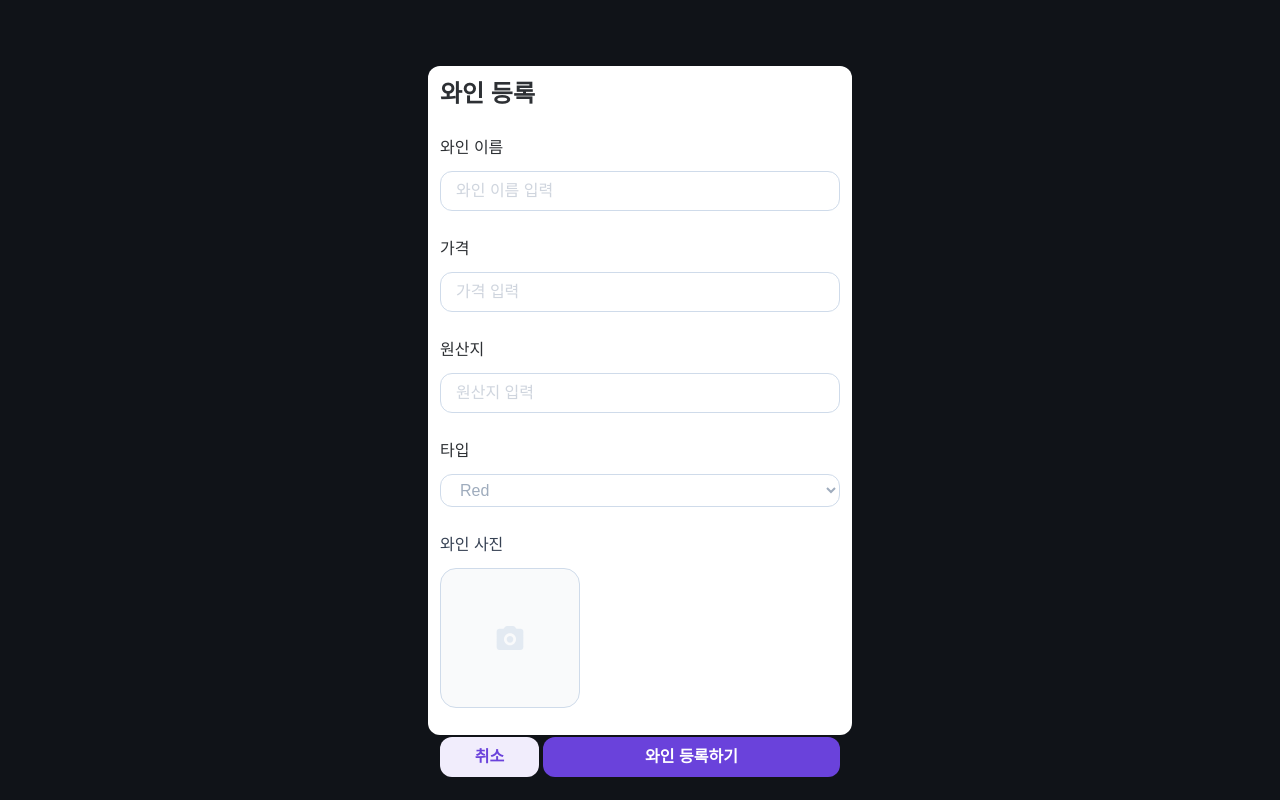
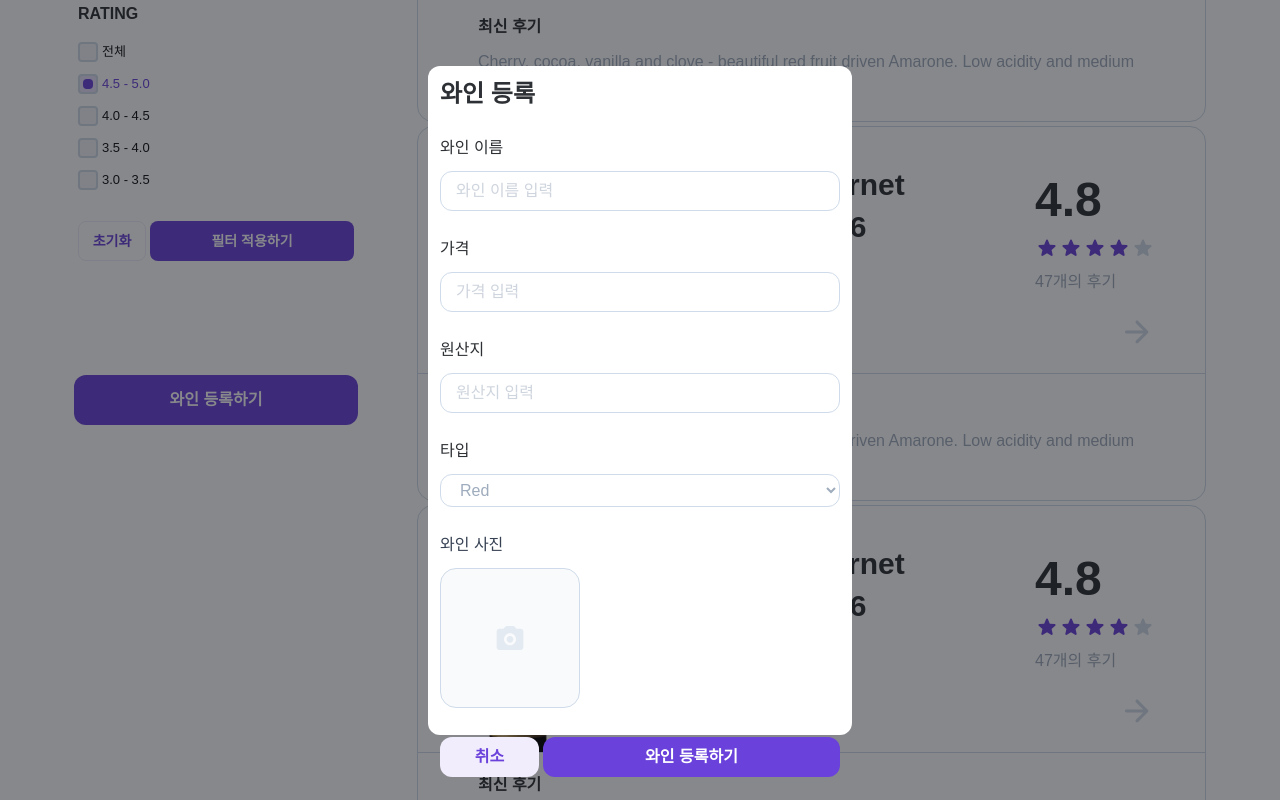
Before and after one commit to codeit-SGS/SGS, a Next.js app: page /wines in a window 1280 px wide. Both pictures are taken after a click on the button "와인 등록하기". Shown: the part 760-1560 px from the top of the page. Built offline with nearby package versions, Linux system fonts and the light colour scheme; a web font is replaced by a local one.

Commit message:
모달 뒷배경 수정

```diff
--- a/src/app/wines/page.tsx
+++ b/src/app/wines/page.tsx
@@ -59,7 +59,7 @@ export default function WineListPage() {
 
       {/* WineRegister 모달 */}
       {isRegisterOpen && (
-        <div className="fixed inset-0 z-50 flex items-center justify-center bg-black bg-opacity-50" onClick={() => setIsRegisterOpen(false)}>
+        <div className="fixed inset-0 z-50 flex items-center justify-center bg-black/50" onClick={() => setIsRegisterOpen(false)}>
           <div className="bg-white rounded-xl p-6 relative" onClick={(e) => e.stopPropagation()}>
             <WineRegister teamId="15-3" onClose={() => setIsRegisterOpen(false)} onSuccess={(id) => router.push(`/wine/${id}`)} />
           </div>
```
